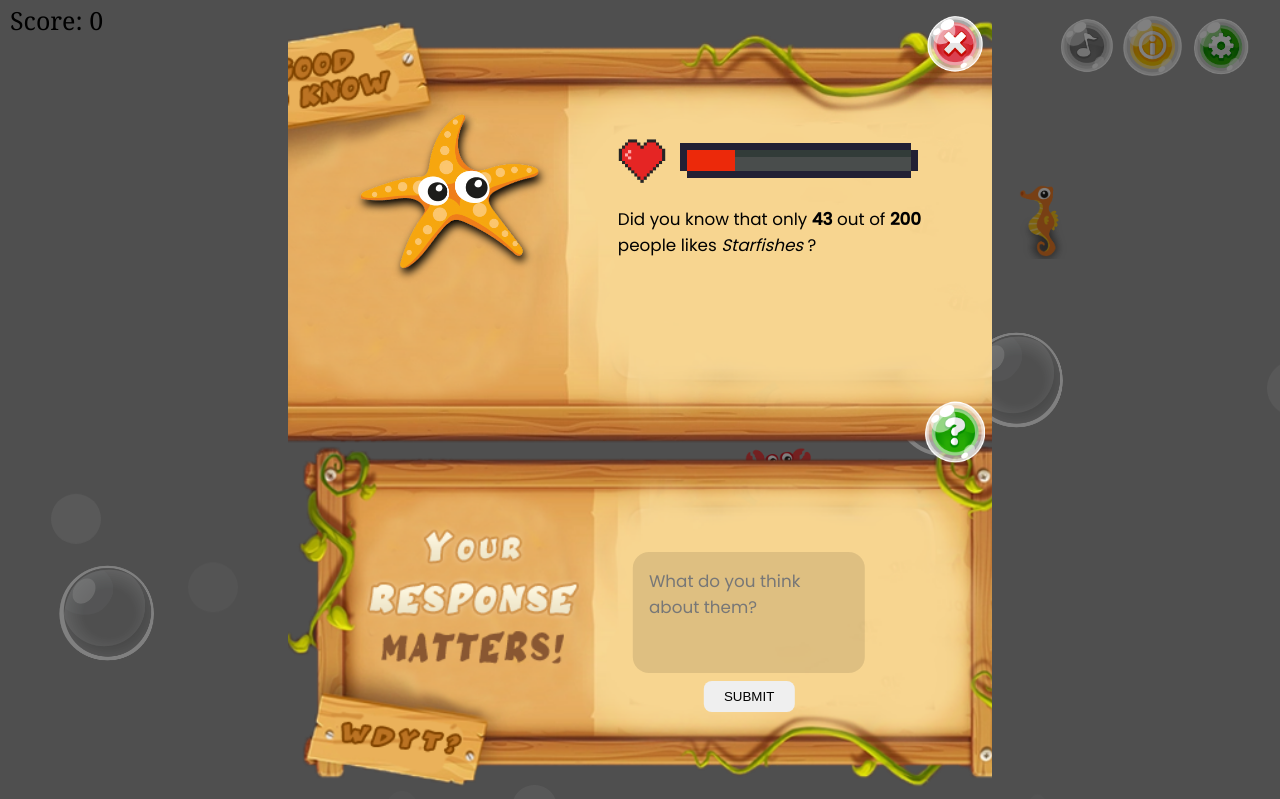
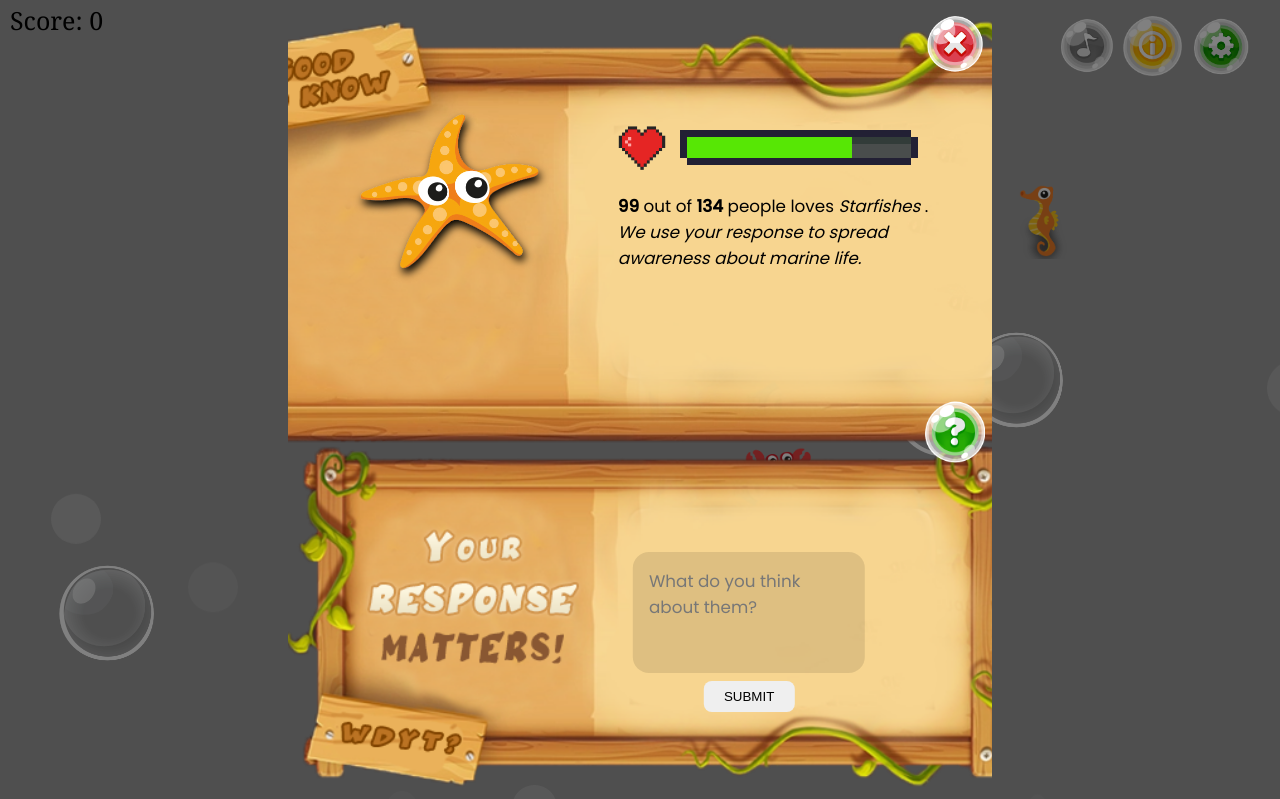
Before and after one commit to chalory/Deep-Dive-Hacks, a Flask app: page / in a window 1280 px wide; the page is wider, and only the part inside the window is pictured. Shown: the top 799 px of that part. Run offline with Flask 2, Linux system fonts and the light colour scheme; parts of the project's set-up code (start-up, migrations or seed data) failed here and were passed over.

Commit message:
feat: add animal's number of likes

```diff
--- a/static/scripts/main.js
+++ b/static/scripts/main.js
@@ -121,6 +121,39 @@ let gameSpeed = 1;
 let needToAnswer = false;
 
 let canvasPosition = canvas.getBoundingClientRect();
+
+const getRandomArbitrary = (min, max) => {
+    return Math.round(Math.random() * (max - min) + min);
+};
+
+const renderLikes = () => {
+    let maxLikes = getRandomArbitrary(50, 200);
+    let currentLikes = getRandomArbitrary(50, maxLikes);
+
+    numOfLikesEl.innerHTML = currentLikes;
+    maxLikesEl.innerHTML = maxLikes;
+
+    let percent = (currentLikes / maxLikes) * 100;
+
+    //Update color
+    document.documentElement.style.setProperty("--bar-fill", "#57e705");
+    document.documentElement.style.setProperty("--bar-top", "#6aff03");
+
+    if (percent <= 50) {
+        //yellows
+        document.documentElement.style.setProperty("--bar-fill", "#d6ed20");
+        document.documentElement.style.setProperty("--bar-top", "#d8ff48");
+    }
+    if (percent <= 25) {
+        //reds
+        document.documentElement.style.setProperty("--bar-fill", "#ec290a");
+        document.documentElement.style.setProperty("--bar-top", "#ff3818");
+    }
+
+    fills.forEach(fill => {
+        fill.style.width = percent + "%";
+    });
+};
 
 const mouse = {
     x: canvas.width / 2,
@@ -431,6 +464,11 @@ class Animal {
                 speciesImg.src = this.img.src;
                 speciesStory.innerHTML = this.story;
                 currentAnimalEl.innerHTML = this.animalName;
+
+                // maxLikes = getRandomArbitrary(50, 200);
+                // currentLikes = getRandomArbitrary(50, maxLikes);
+
+                renderLikes();
             }
         }
     }
@@ -548,34 +586,3 @@ window.addEventListener("resize", e => {
 
 // ! PERCENTAGE BAR =========================================
 let fills = document.querySelectorAll(".likes_fill");
-
-let likes = 43;
-let maxLikes = 200;
-
-numOfLikesEl.innerHTML = likes;
-maxLikesEl.innerHTML = maxLikes;
-
-const renderLikes = () => {
-    let percent = (likes / maxLikes) * 100;
-
-    //Update color
-    document.documentElement.style.setProperty("--bar-fill", "#57e705");
-    document.documentElement.style.setProperty("--bar-top", "#6aff03");
-
-    if (percent <= 50) {
-        //yellows
-        document.documentElement.style.setProperty("--bar-fill", "#d6ed20");
-        document.documentElement.style.setProperty("--bar-top", "#d8ff48");
-    }
-    if (percent <= 25) {
-        //reds
-        document.documentElement.style.setProperty("--bar-fill", "#ec290a");
-        document.documentElement.style.setProperty("--bar-top", "#ff3818");
-    }
-
-    fills.forEach(fill => {
-        fill.style.width = percent + "%";
-    });
-};
-
-renderLikes();
--- a/templates/index.html
+++ b/templates/index.html
@@ -95,13 +95,12 @@
 
                         <div class="species-stats__text">
                             <p>
-                                Did you know that only
                                 <strong><span class="num-of-likes">67</span></strong> out of
-                                <strong><span class="max-likes">100</span></strong> people likes
+                                <strong><span class="max-likes">100</span></strong> people loves
                                 <em>
-                                    <span class="current-animal">Turtles</span>
-                                </em>
-                                ?
+                                    <span class="current-animal">Turtles</span> </em
+                                >.
+                                <em>We use your response to spread awareness about marine life.</em>
                             </p>
                             <div class="prediction-result">
                                 <p class="cohere-label">Cohere Prediction:</p>
```
